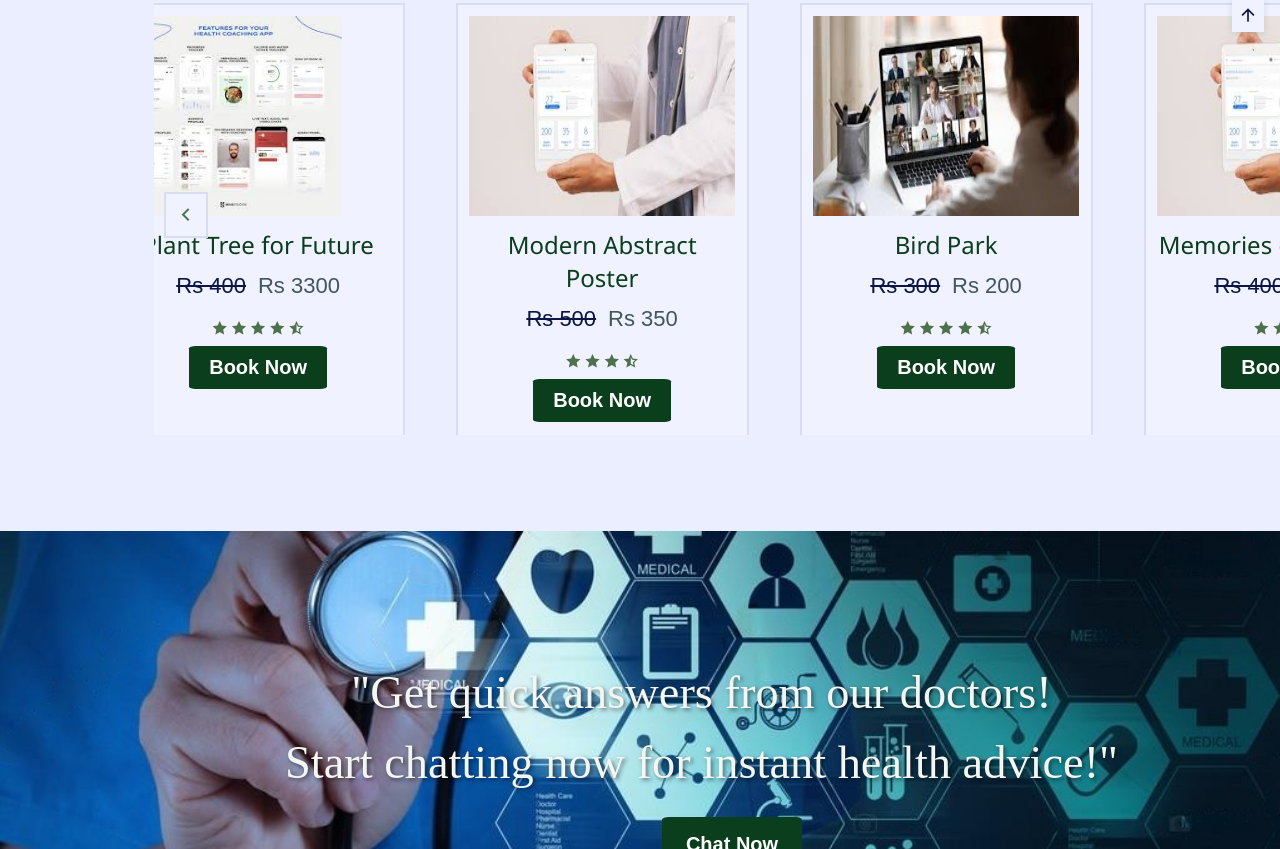
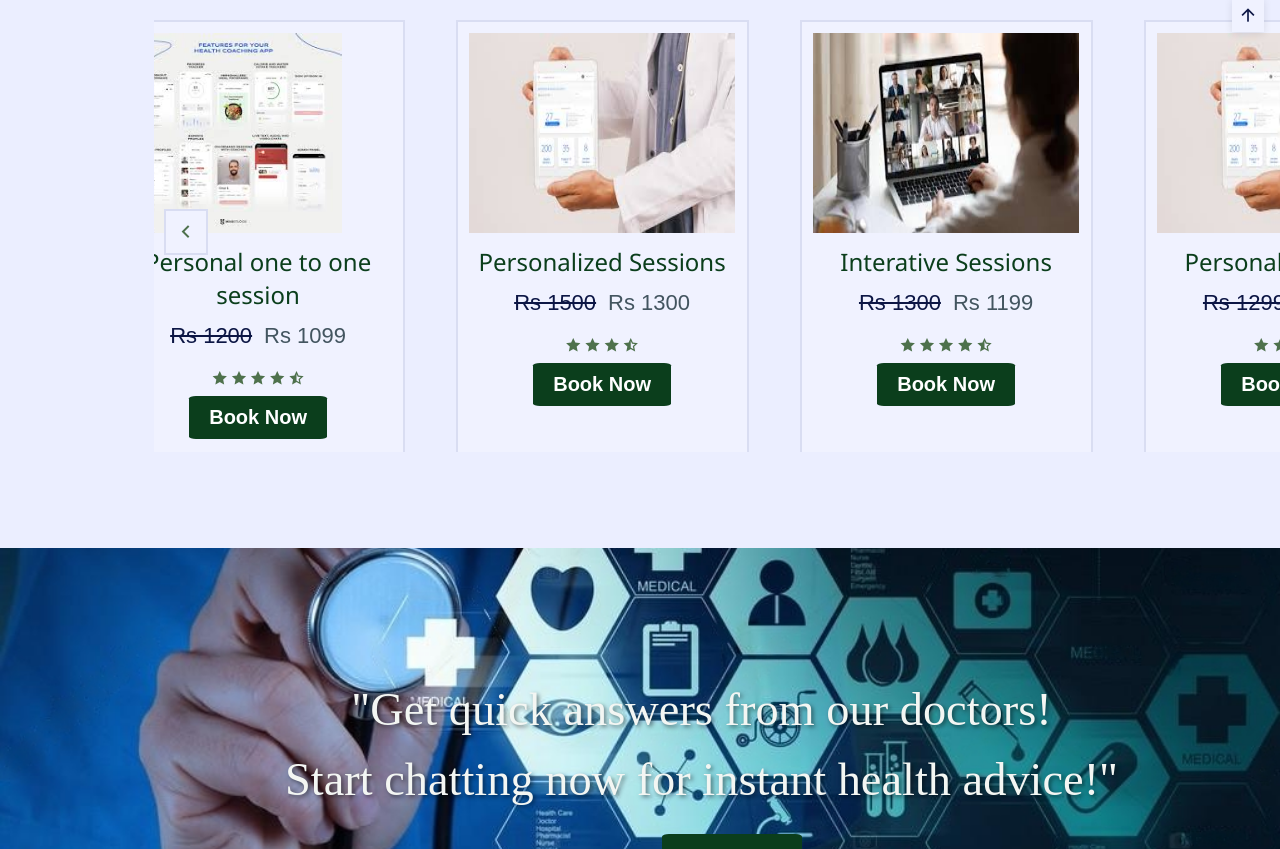
Before and after one commit to HimanshiNayak/RestEase-Ecommerce-Website, a website: page index.html in a window 1280 px wide. Shown: the part 1168-2017 px from the top of the page. Drawn offline with nearby package versions, Linux system fonts and the light colour scheme.

Commit message:
Update index.html

```diff
--- a/index.html
+++ b/index.html
@@ -46,8 +46,7 @@
                 <a href="http://localhost:8082/">
                     <i class="ri-user-line login-button" id="login-button"></i>
                   </a>
-
-                <!-- <i class="ri-user-line login-button" id="login-button"></i> -->
+                  <i class="ri-moon-line change-theme" id="theme-button"></i>
             </div>
         </nav>
     </header>
@@ -57,10 +56,9 @@
 
     <!--=================== BANNER============== -->
 <div class="banner">
-    <img src="images/pixelcut-export (1).jpeg" alt="Banner" class="banimg">
-  <pre></pre>
-       <h5>Get upto 50% on your orders.</h5>
-       <h5 id ="offer">Free delivery on first purchase.</h5>
+    <!-- <h3>Upto 50% OFF</h3> -->
+    <img src="images/pixelcut-export (1).jpeg" alt="Banner" class="banimg">.3
+       <!-- <h5 id ="offer">Free delivery on first purchase.</h5> -->
 </div>
     <!--==================== MAIN ====================-->
      <main class="main">
@@ -122,7 +120,7 @@
 
            <!--==================== FEATURED ====================-->
            <section class="featured section" id="featured">
-               <h2 class="fsection__title text1">
+               <h2 class="fsection__title text1" id="back">
                    Exclusive Health Workshops with Top Doctors
             </h2>
             <div class="featured__container container">
@@ -130,10 +128,10 @@
                     <div class ="swiper-wrapper">
                         <article class="featured__card swiper-slide">
                             <img src="images/doc1.jpg" alt="image" class="featured__img">
-                            <h2 class="featured__title">Desined for work</h2>
+                            <h2 class="featured__title">Interative Sessions</h2>
                             <div class="featured__prices">
-                                <span class="featured__discount">Rs 450</span>
-                                <span class="featured__price">Rs 300</span>
+                                <span class="featured__discount">Rs 1199</span>
+                                <span class="featured__price">Rs 999</span>
                             </div>
                             <div class="new__stars">
                                 <i class="ri-star-fill"></i>
@@ -153,10 +151,10 @@
 
                         <article class="featured__card swiper-slide">
                     <img src="images/22.jpg" alt="image" class="featured__img">
-                    <h2 class="featured__title">Plant Tree for Future</h2>
+                    <h2 class="featured__title">Personal one to one session</h2>
                     <div class="featured__prices">
-                        <span class="featured__discount">Rs 400</span>
-                        <span class="featured__price">Rs 3300</span>
+                        <span class="featured__discount">Rs 1200</span>
+                        <span class="featured__price">Rs 1099</span>
                     </div>
                     <div class="new__stars">
                         <i class="ri-star-fill"></i>
@@ -175,10 +173,10 @@
 
                 <article class="featured__card swiper-slide">
                     <img src="images/24.jpg" alt="image" class="featured__img">
-                    <h2 class="featured__title">Modern Abstract Poster</h2>
+                    <h2 class="featured__title">Personalized Sessions</h2>
                     <div class="featured__prices">
-                        <span class="featured__discount">Rs 500</span>
-                        <span class="featured__price">Rs 350</span>
+                        <span class="featured__discount">Rs 1500</span>
+                        <span class="featured__price">Rs 1300</span>
                     </div>
 
                     <div class="new__stars">
@@ -199,10 +197,10 @@
 
                 <article class="featured__card swiper-slide">
                     <img src="images/doc2.jpg" alt="image" class="featured__img">
-                    <h2 class="featured__title">Bird Park</h2>
+                    <h2 class="featured__title">Interative Sessions</h2>
                     <div class="featured__prices">
-                        <span class="featured__discount">Rs 300</span>
-                        <span class="featured__price">Rs 200</span>
+                        <span class="featured__discount">Rs 1300</span>
+                        <span class="featured__price">Rs 1199</span>
                     </div>
                     <div class="new__stars">
                         <i class="ri-star-fill"></i>
@@ -221,10 +219,10 @@
 
                 <article class="featured__card swiper-slide">
                     <img src="images/24.jpg" alt="image" class="featured__img">
-                    <h2 class="featured__title">Memories of the Sword</h2>
+                    <h2 class="featured__title">Personal Guidance</h2>
                     <div class="featured__prices">
-                        <span class="featured__discount">Rs 400</span>
-                        <span class="featured__price">Rs 300</span>
+                        <span class="featured__discount">Rs 1299</span>
+                        <span class="featured__price">Rs 1199</span>
                     </div>
 
                     <div class="new__stars">
@@ -245,10 +243,10 @@
 
                 <article class="featured__card swiper-slide">
                     <img src="images/25.jpg" alt="image" class="featured__img">
-                    <h2 class="featured__title">Something I Never Told You</h2>
+                    <h2 class="featured__title">Personalized Sessions</h2>
                     <div class="featured__prices">
-                        <span class="featured__discount">Rs 500</span>
-                        <span class="featured__price">Rs 390</span>
+                        <span class="featured__discount">Rs 1050</span>
+                        <span class="featured__price">Rs 999</span>
                     </div>
 
                     <div class="new__stars">
@@ -268,10 +266,10 @@
 
                 <article class="featured__card swiper-slide">
                     <img src="images/23.jpg" alt="image" class="featured__img">
-                    <h2 class="featured__title">The girls with no dreams</h2>
+                    <h2 class="featured__title">Interactive Seminars</h2>
                     <div class="featured__prices">
-                        <span class="featured__discount">Rs 450</span>
-                        <span class="featured__price">Rs 300</span>
+                        <span class="featured__discount">Rs 1250</span>
+                        <span class="featured__price">Rs 1100</span>
                     </div>
                     <div class="new__stars">
                         <i class="ri-star-fill"></i>
@@ -319,7 +317,7 @@
  <section class="discount section" id="discount">
         <div class="discount__container container grid">
             <div class="discount__data">
-        <h2 class="discount__title section__title text1">
+        <h2 class="discount__title section__title text1" id="back">
         Up To 50% Discount
         </h2>
         <p class="discount__description">
@@ -339,7 +337,7 @@
 
     <!-- ==================== SERVICES ==================== -->
     <section class="services section">
-       <h1  class ="serhead text1">Dive into Dreamland: Our Services</h1>
+       <h1  class ="serhead text1" id="back">Dive into Dreamland: Our Services</h1>
         <div class="services__container container grid">
             <article class="services__card">
                 <i class="ri-book-line"></i>
```
